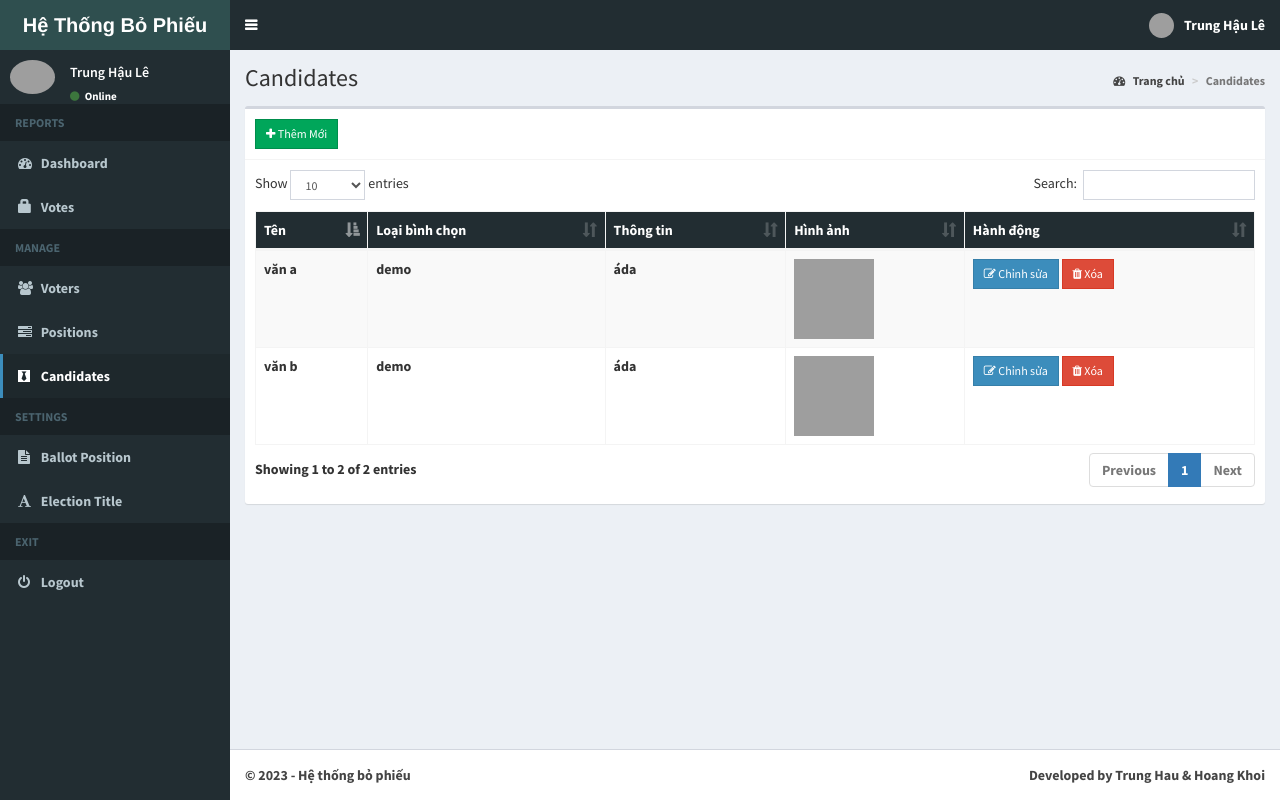
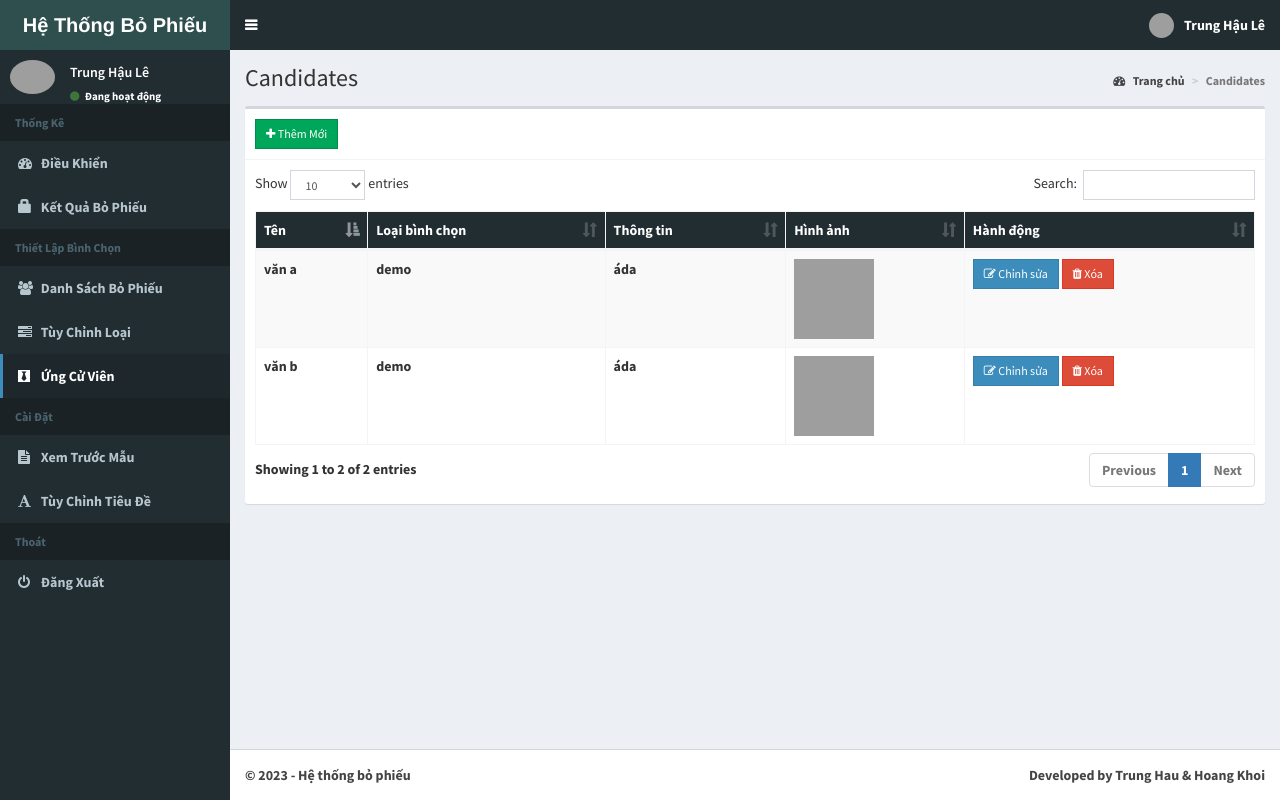
Before and after one commit to haulth/Web_BieuQuyet, a Django app: page /administrator/candidate/ in a window 1280 px wide. Run offline with Django 3.2, Linux system fonts and the light colour scheme; a user stored in the database is signed in; data comes from the database, SQL or seed files in the repository; some libraries are stand-ins or nearby versions; grey boxes are pictures that could not be loaded.

Commit message:
Update sidebar.html

```diff
--- a/administrator/templates/sidebar.html
+++ b/administrator/templates/sidebar.html
@@ -9,7 +9,7 @@
       </div>
       <div class="pull-left info">
         <p>{{ request.user }}</p>
-        <a><i class="fa fa-circle text-success"></i> Online</a>
+        <a><i class="fa fa-circle text-success"></i> Đang hoạt động</a>
       </div>
     </div>
     <!-- sidebar menu: : style can be found in sidebar.less -->
@@ -17,21 +17,21 @@
       {% if request.user.user_type == '1' %}
 
 
-      <li class="header">REPORTS</li>
-      <li class=""><a href="{% url 'adminDashboard' %}"><i class="fa fa-dashboard"></i> <span>Dashboard</span></a></li>
-      <li class=""><a href="{% url 'viewVotes' %}"><span class="glyphicon glyphicon-lock"></span> <span>Votes</span></a></li>
-      <li class="header">MANAGE</li>
-      <li class=""><a href="{% url 'adminViewVoters' %}"><i class="fa fa-users"></i> <span>Voters</span></a></li>
-      <li class=""><a href="{% url 'viewPositions' %}"><i class="fa fa-tasks"></i> <span>Positions</span></a></li>
-      <li class=""><a href="{% url 'viewCandidates' %}"><i class="fa fa-black-tie"></i> <span>Candidates</span></a></li>
-      <li class="header">SETTINGS</li>
-      <li class=""><a href="{% url 'ballot_position' %}"><i class="fa fa-file-text"></i> <span>Ballot Position</span></a></li>
-      <li class=""><a href="#config" data-toggle="modal"><i class="fa fa-font"></i> <span>Election Title</span></a></li>
+      <li class="header">Thống Kê</li>
+      <li class=""><a href="{% url 'adminDashboard' %}"><i class="fa fa-dashboard"></i> <span>Điều Khiển</span></a></li>
+      <li class=""><a href="{% url 'viewVotes' %}"><span class="glyphicon glyphicon-lock"></span> <span>Kết Quả Bỏ Phiếu</span></a></li>
+      <li class="header">Thiết Lập Bình Chọn</li>
+      <li class=""><a href="{% url 'adminViewVoters' %}"><i class="fa fa-users"></i> <span>Danh Sách Bỏ Phiếu</span></a></li>
+      <li class=""><a href="{% url 'viewPositions' %}"><i class="fa fa-tasks"></i> <span>Tùy Chỉnh Loại</span></a></li>
+      <li class=""><a href="{% url 'viewCandidates' %}"><i class="fa fa-black-tie"></i> <span>Ứng Cử Viên</span></a></li>
+      <li class="header">Cài Đặt</li>
+      <li class=""><a href="{% url 'ballot_position' %}"><i class="fa fa-file-text"></i> <span>Xem Trước Mẫu</span></a></li>
+      <li class=""><a href="#config" data-toggle="modal"><i class="fa fa-font"></i> <span>Tùy Chỉnh Tiêu Đề</span></a></li>
 
       {% endif %}
 
-      <li class="header">EXIT</li>
-      <li class=""><a href="{% url 'account_logout' %}"><i class="fa fa-power-off"></i> <span>Logout</span></a></li>
+      <li class="header">Thoát</li>
+      <li class=""><a href="{% url 'account_logout' %}"><i class="fa fa-power-off"></i> <span>Đăng Xuất</span></a></li>
 
     </ul>
   </section>
```
